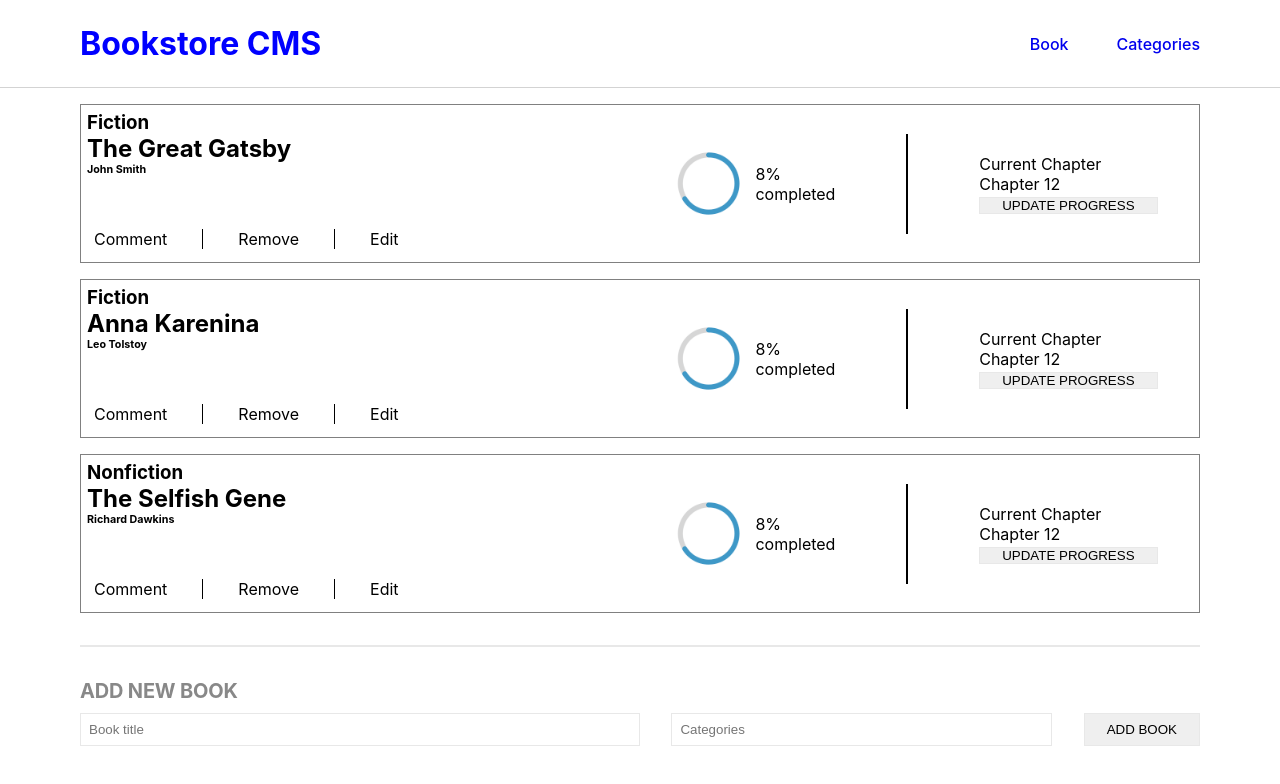
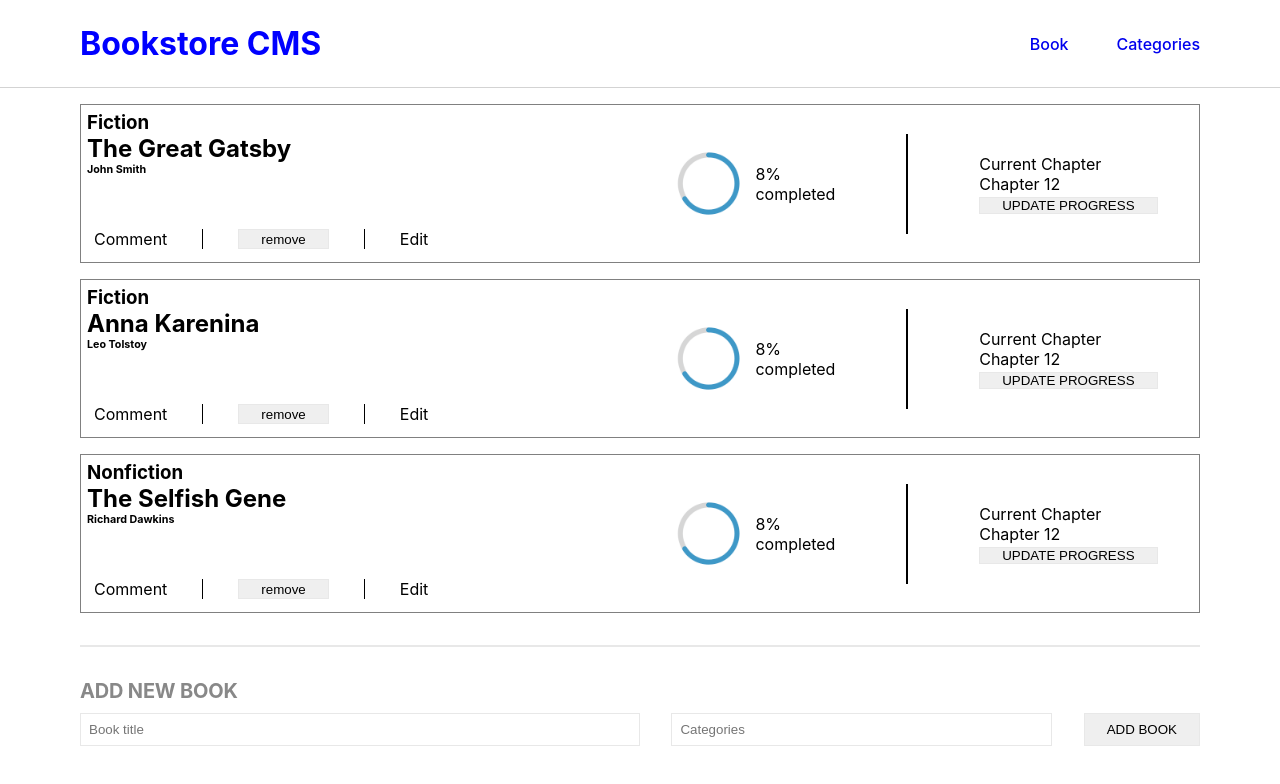
Before and after one commit to bronnie313/bookstore, a React (Create React App) app: page / in a window 1280 px wide. Shown: the top 784 px of the page. Built offline with nearby package versions, Linux system fonts and the light colour scheme.

Commit message:
add functionality to the remove reducer

```diff
--- /dev/null
+++ b/src/bookItems.js
@@ -0,0 +1,21 @@
+const bookItems = [{
+  item_id: 'item1',
+  title: 'The Great Gatsby',
+  author: 'John Smith',
+  categories: 'Fiction',
+},
+{
+  item_id: 'item2',
+  title: 'Anna Karenina',
+  author: 'Leo Tolstoy',
+  categories: 'Fiction',
+},
+{
+  item_id: 'item3',
+  title: 'The Selfish Gene',
+  author: 'Richard Dawkins',
+  categories: 'Nonfiction',
+},
+];
+
+export default bookItems;
--- a/src/components/Book.js
+++ b/src/components/Book.js
@@ -1,6 +1,14 @@
+/* eslint-disable camelcase */
 import PropTypes from 'prop-types';
+import { useDispatch } from 'react-redux';
+import { removeBook } from '../redux/books/booksSlice';
 
-const Book = ({ categories, title, author }) => (
+const Book = ({
+  item_id, categories, title, author,
+}) => {
+  const dispatch = useDispatch();
+
+  return (
     <article className="book">
       <div className="book_item">
         <div>
@@ -9,9 +17,9 @@ const Book = ({ categories, title, author }) => (
           <h6>{author}</h6>
           <div className="book_btns">
             <p>Comment</p>
-          <line className="vl" />
-          <p>Remove</p>
-          <line className="vl" />
+            <div className="vl" />
+            <button type="button" onClick={() => { dispatch(removeBook(item_id)); }}>remove</button>
+            <div className="vl" />
             <p>Edit</p>
           </div>
         </div>
@@ -23,7 +31,7 @@ const Book = ({ categories, title, author }) => (
               <p>completed</p>
             </div>
           </div>
-        <vline className="vline" />
+          <div className="vline" />
           <div className="updates">
             <p>Current Chapter</p>
             <p>Chapter 12</p>
@@ -33,8 +41,10 @@ const Book = ({ categories, title, author }) => (
       </div>
     </article>
   );
+};
 
 Book.propTypes = {
+  item_id: PropTypes.string.isRequired,
   categories: PropTypes.string.isRequired,
   title: PropTypes.string.isRequired,
   author: PropTypes.string.isRequired,
--- a/src/components/BookList.js
+++ b/src/components/BookList.js
@@ -10,7 +10,16 @@ const BookList = () => {
     <section className="booklist">
       <div>
         {
-          bookItems.map((item) => <Book key={item.id} {...item} />)
+          bookItems.map((item) => (
+            <Book
+              key={item.item_id}
+              id={item.id}
+              item_id={item.item_id}
+              title={item.title}
+              author={item.author}
+              categories={item.categories}
+            />
+          ))
         }
       </div>
     </section>
--- a/src/redux/books/booksSlice.js
+++ b/src/redux/books/booksSlice.js
@@ -1,39 +1,23 @@
 import { createSlice } from '@reduxjs/toolkit';
+import bookItems from '../../bookItems';
 
 const initialState = {
-  bookItems: [{
-    item_id: 'item1',
-    title: 'The Great Gatsby',
-    author: 'John Smith',
-    categories: 'Fiction',
-  },
-  {
-    item_id: 'item2',
-    title: 'Anna Karenina',
-    author: 'Leo Tolstoy',
-    categories: 'Fiction',
-  },
-  {
-    item_id: 'item3',
-    title: 'The Selfish Gene',
-    author: 'Richard Dawkins',
-    categories: 'Nonfiction',
-  },
-  ],
+  bookItems,
   isLoading: true,
 };
 
 const booksSlice = createSlice({
-  name: 'book',
+  name: 'books',
   initialState,
   reducers: {
     addBook: (state, action) => {
       const newBook = action.payload;
-      state.book.push(newBook);
+      state.bookItems.push(newBook);
     },
     removeBook: (state, action) => {
       const bookId = action.payload;
-      state.bookItems = state.bookItems.filter((item) => item.id !== bookId);
+      console.log(action);
+      state.bookItems = state.bookItems.filter((item) => item.item_id !== bookId);
     },
   },
 });
```
Lines whose indentation alone changed are shown as unchanged.
